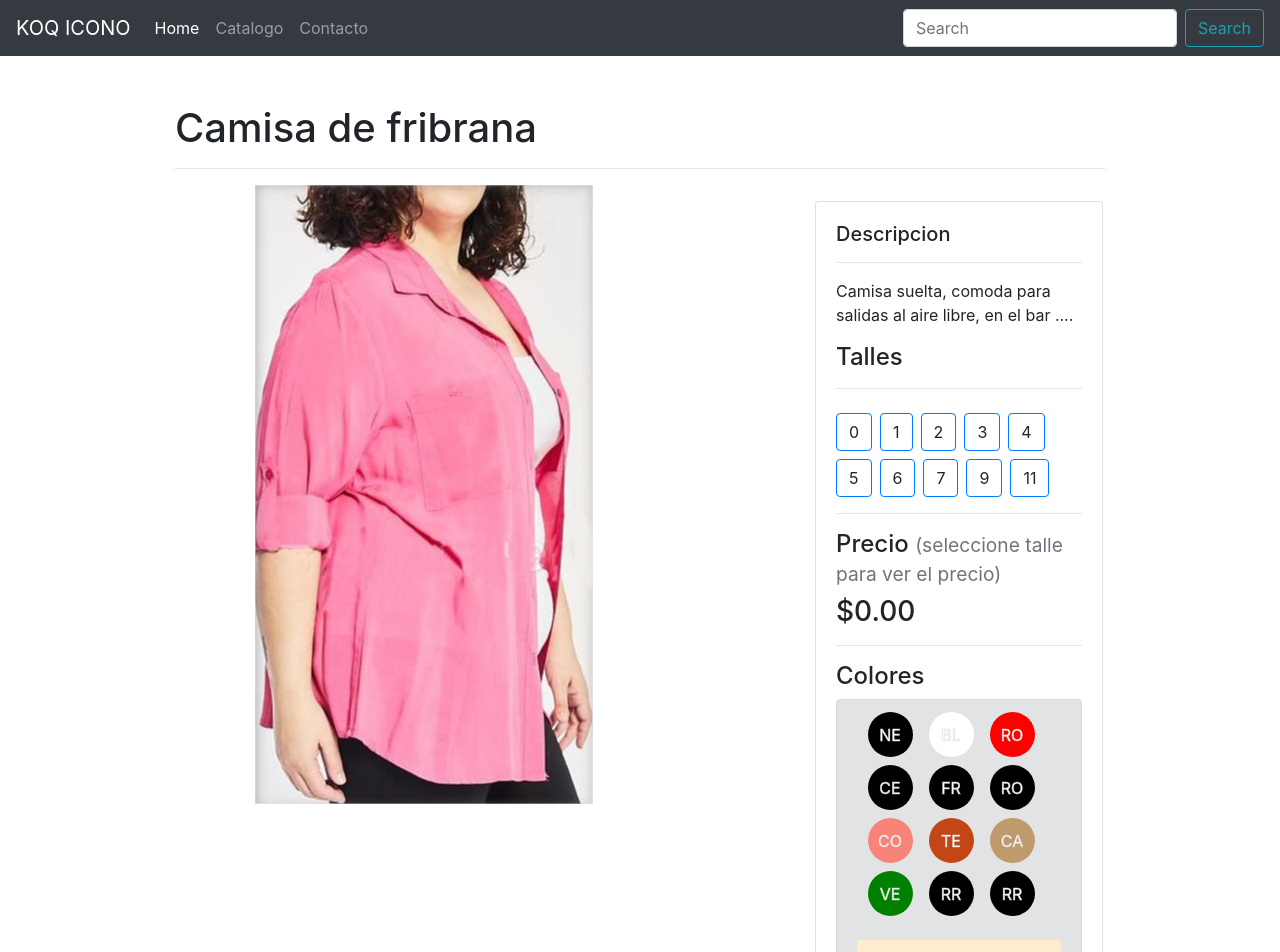
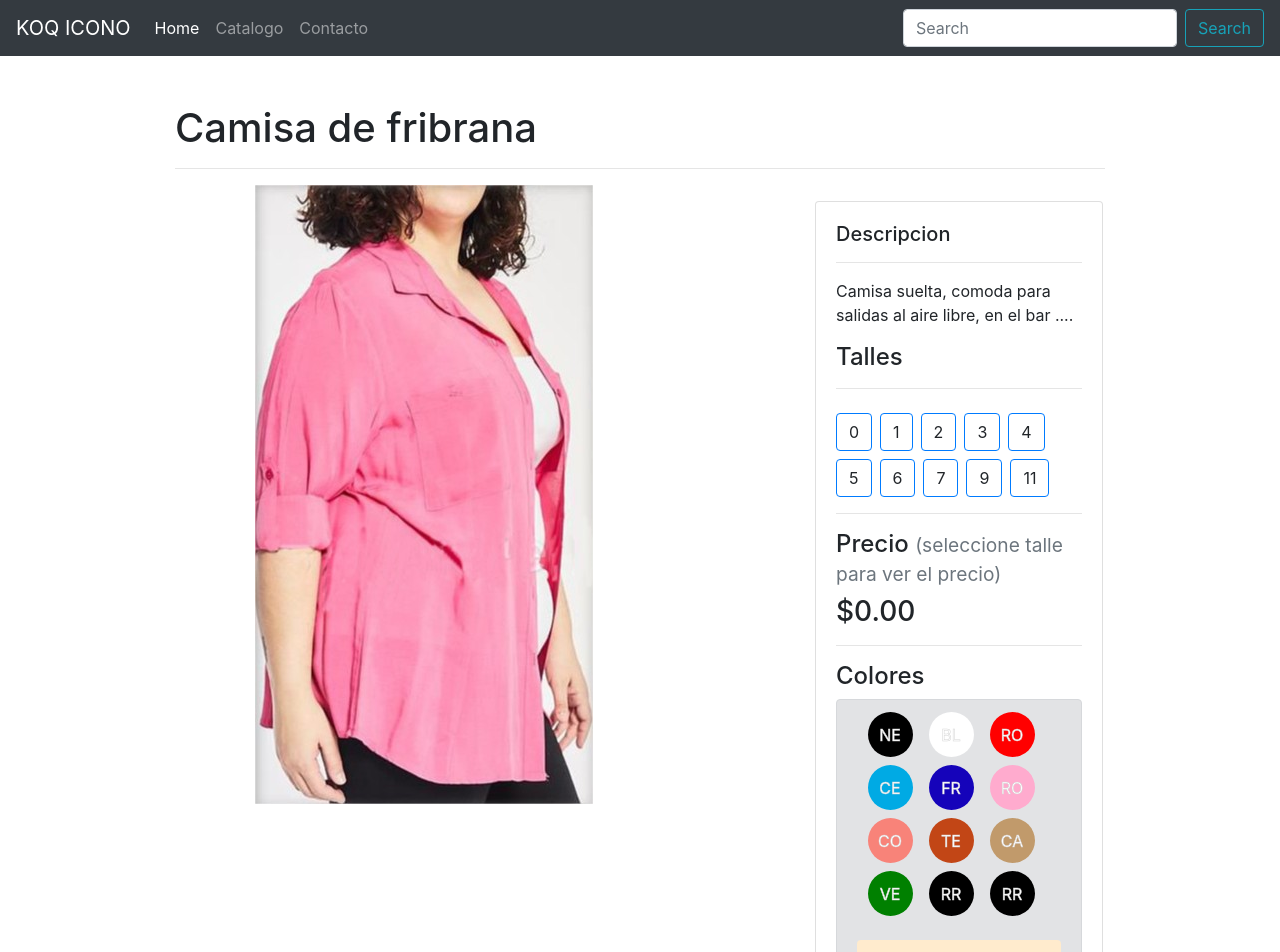
Before and after one commit to ivanFlor3s/koq-spa, an Angular app: page /articulo/1 in a window 1280 px wide. Shown: the top 952 px of the page. Built offline with nearby package versions, Linux system fonts and the light colour scheme.

Commit message:
+ Colors

```diff
--- a/src/app/components/prenda/prenda.component.ts
+++ b/src/app/components/prenda/prenda.component.ts
@@ -50,6 +50,12 @@ export class PrendaComponent implements OnInit {
         return 'green';
       case 'Mostaza':
         return 'rgb(235, 189, 48)';
+      case 'Celeste':
+        return '#00aae4';
+      case 'Francia':
+        return 'rgb(21, 3, 186)';
+      case 'Rosa':
+        return '#ffabce';
       default: return 'black';
     }
   }
```
